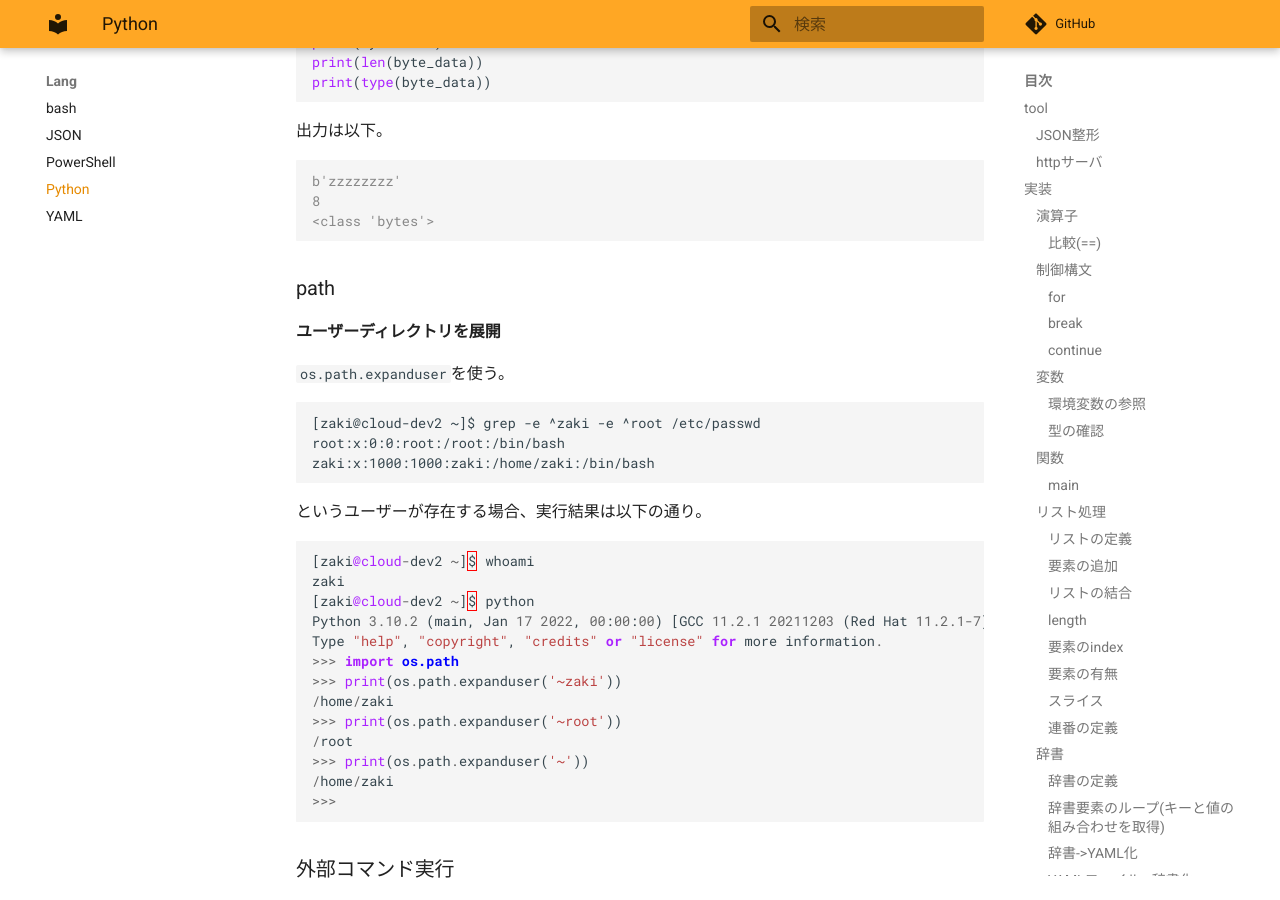
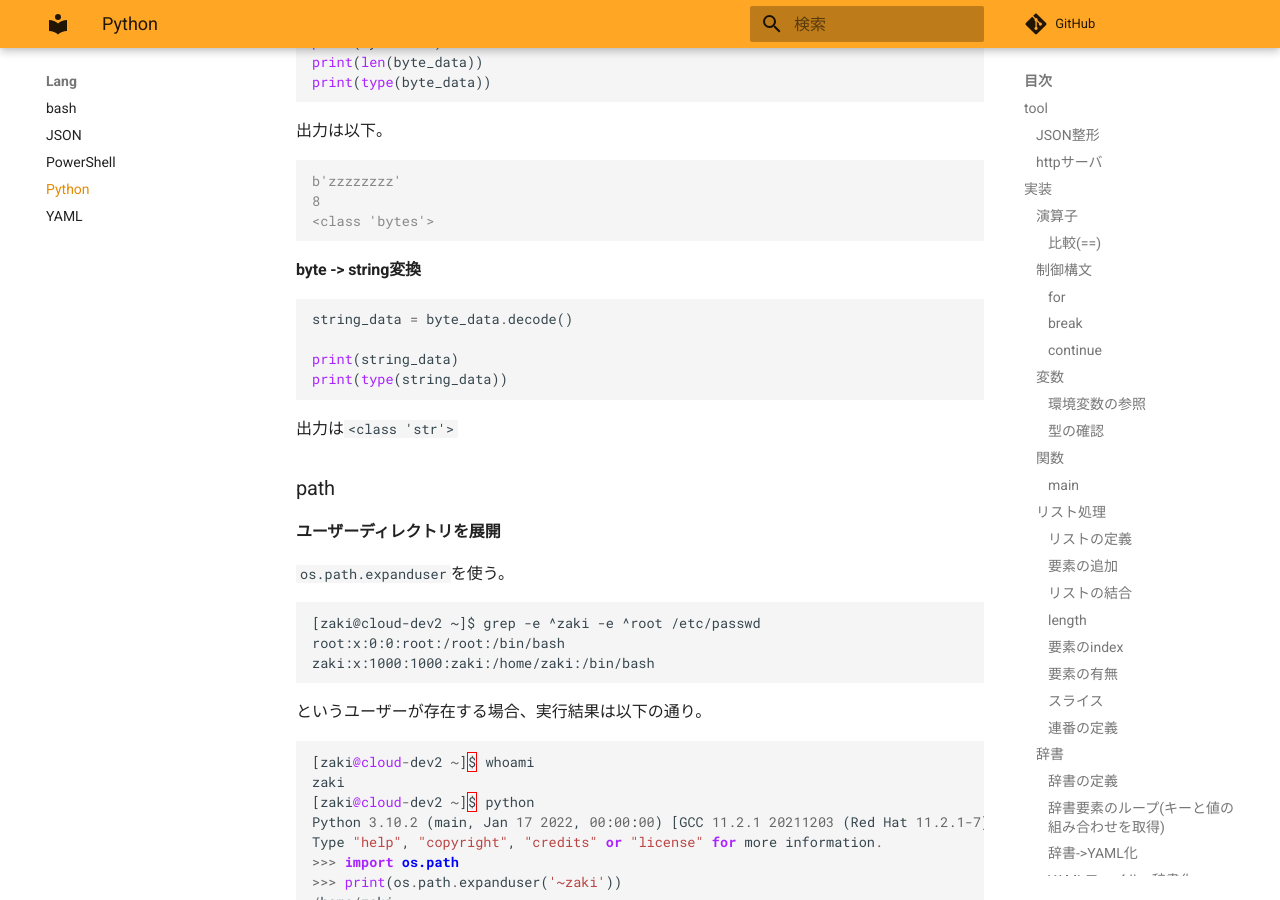
Before and after one commit to zaki-lknr/docs, an MkDocs documentation site: the page built from docs/lang/python.md, in a window 1280 px wide and 900 px high, scrolled down 8500 px. Built offline with MkDocs 1.6.1 and Material for MkDocs 9.7.7, drawn with Linux system fonts in a browser that asks for light colours; comment, search, counter and statistics services are not loaded.

Commit message:
add: lang/python: byte->string

````diff
--- a/docs/lang/python.md
+++ b/docs/lang/python.md
@@ -451,6 +451,17 @@ b'zzzzzzzz'
 <class 'bytes'>
 ```
 
+#### byte -> string変換
+
+```python
+string_data = byte_data.decode()
+
+print(string_data)
+print(type(string_data))
+```
+
+出力は`<class 'str'>`
+
 ### path
 
 #### ユーザーディレクトリを展開
````
